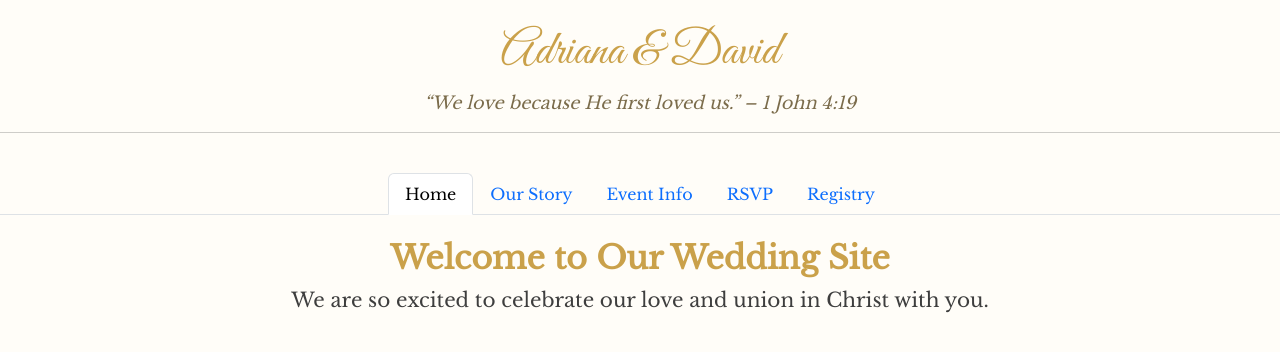
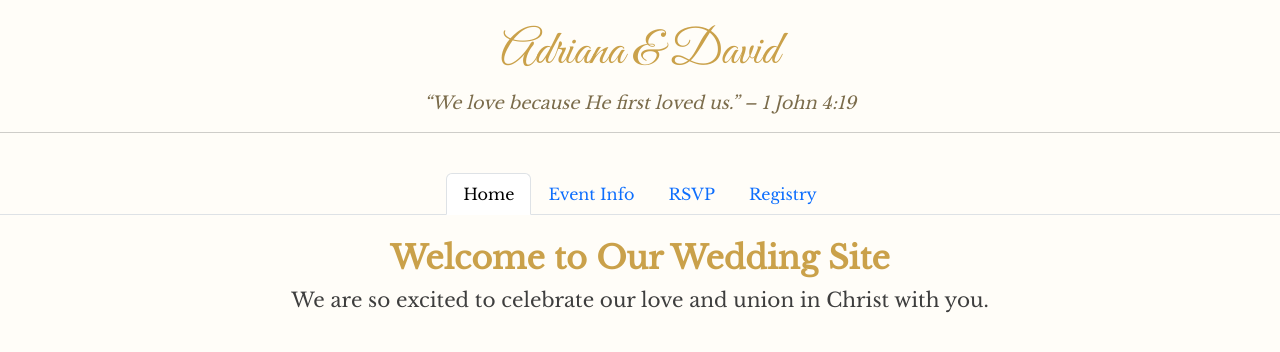
Before and after one commit to adrianaa-codes/DNA2026, a Flask app: page / in a window 1280 px wide. Shown: the top 352 px of the page. Run offline with Flask 3, Linux system fonts and the light colour scheme.

Commit message:
intital setup

```diff
--- a/templates/base.html
+++ b/templates/base.html
@@ -26,7 +26,7 @@
   <!-- Nav Tabs -->
   <nav class="nav justify-content-center nav-tabs gold-tabs mb-4">
     <a class="nav-link {% if request.path == '/' %}active{% endif %}" href="{{ url_for('home') }}">Home</a>
-    <a class="nav-link {% if request.path == '/our-story' %}active{% endif %}" href="{{ url_for('our_story') }}">Our Story</a>
+<!--    <a class="nav-link {% if request.path == '/our-story' %}active{% endif %}" href="{{ url_for('our_story') }}">Our Story</a>-->
     <a class="nav-link {% if request.path == '/event-info' %}active{% endif %}" href="{{ url_for('event_info') }}">Event Info</a>
     <a class="nav-link {% if request.path == '/rsvp' %}active{% endif %}" href="{{ url_for('rsvp') }}">RSVP</a>
     <a class="nav-link {% if request.path == '/registry' %}active{% endif %}" href="{{ url_for('registry') }}">Registry</a>
```
